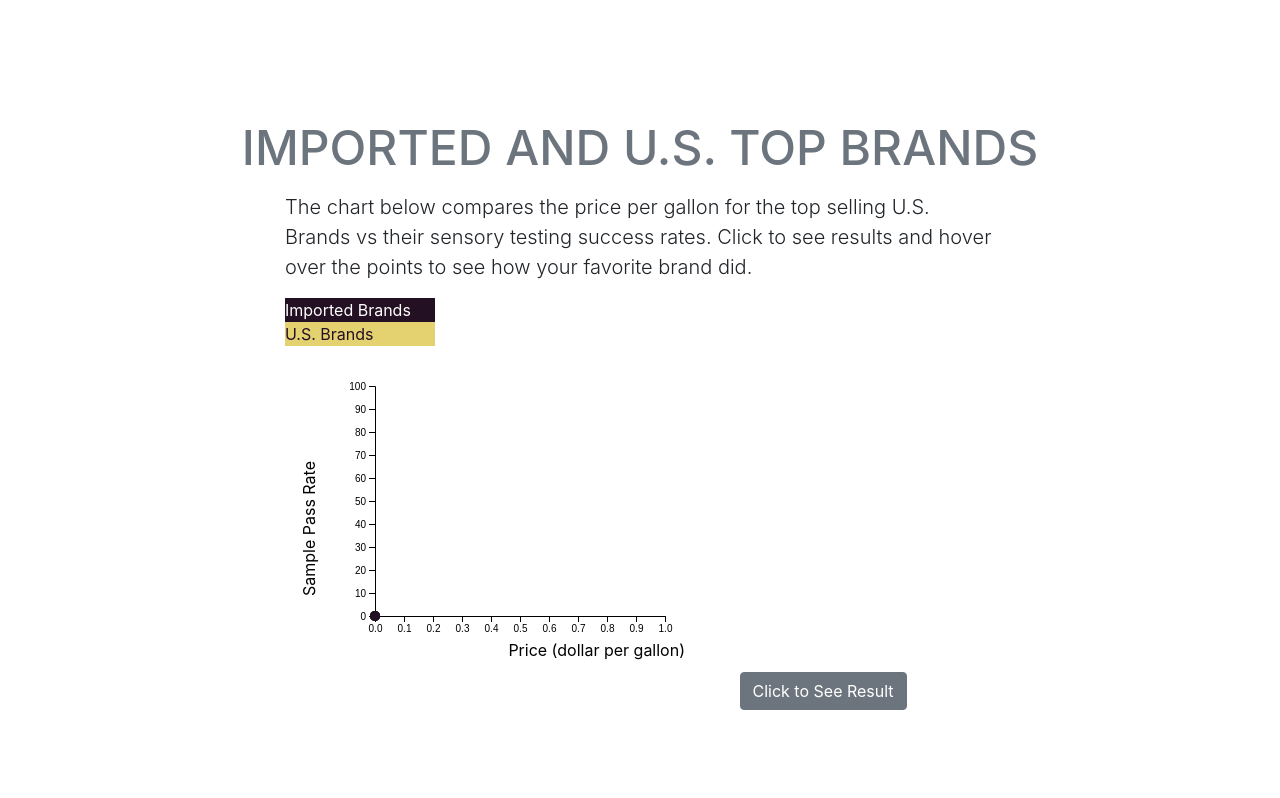
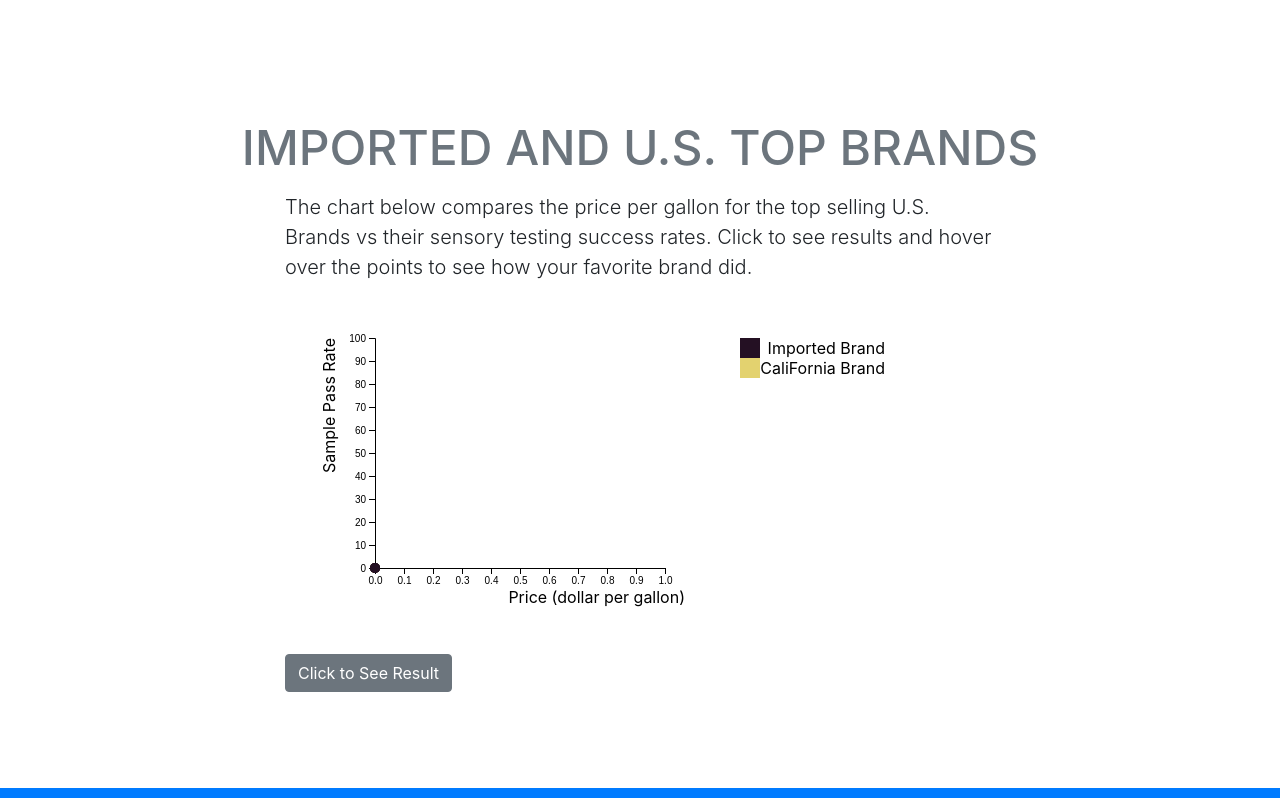
Before and after one commit to 3innielee/evoo, a website with bundled scripts: page index.html in a window 1280 px wide. Shown: the part 5090-5888 px from the top of the page. Built offline with nearby package versions, Linux system fonts and the light colour scheme; a web font is replaced by a local one.

Commit message:
add d3 legends

```diff
--- a/index.html
+++ b/index.html
@@ -348,12 +348,13 @@
         <br>
         <div class="col-lg-8 m-auto">
           <p class="lead">The chart below compares the price per gallon for the top selling U.S. Brands vs their sensory testing success rates. Click to see results and hover over the points to see how your favorite brand did.</p>
-          <div style="background-color: #241023;width:150px;color:white;size:8px">Imported Brands</div>
-          <div style="background-color: #E3D26F;width:150px;color:#241023;size:8px">U.S. Brands</div>
+
         </div>
 
         <div class="col-lg-8 m-auto" style="margin-left: auto;margin-right: auto;display:block;">
-          <svg></svg>
+          <svg>
+
+          </svg>
 
           <button id="nextButton" class="btn btn-secondary">Click to See Result</button>
         </div>
--- a/js/app.js
+++ b/js/app.js
@@ -7,9 +7,9 @@ $(function(){
     bottom: 30,
     left: 90
   };
-  var canvasWidth = 450;
+  var canvasWidth = 600;
   var canvasHeight = 350;
-  var width = canvasWidth - margin.left - margin.right-50;
+  var width = canvasWidth - margin.left - margin.right-200;
   var height = canvasHeight - margin.top - margin.bottom-50;
 
   var svg = d3.select('svg')
@@ -26,15 +26,15 @@ $(function(){
 
   // axis labels
   svg.append('text')
-      .attr('x', -250)
-      .attr('y', 30)
+      .attr('x', -175)
+      .attr('y', 50)
       .attr('class', 'label')
       .attr("transform", "rotate(-90)")
       .text('Sample Pass Rate');
     //3.attr("fill","white");
   svg.append('text')
-      .attr('x', canvasWidth-50)
-      .attr('y', canvasHeight-40)
+      .attr('x', canvasWidth-200)
+      .attr('y', canvasHeight-45)
       .attr('text-anchor', 'end')
       .attr('class', 'label')
       .text('Price (dollar per gallon)');
@@ -49,6 +49,36 @@ $(function(){
     .attr('text-anchor', 'end')
 
     .text('Top U.S. and Imported Brands');*/
+  var legend = svg.selectAll(".legend")
+    .data(["Imported Brand", "CaliFornia Brand"])
+    .enter().append("g")
+    .attr("class", "legend")
+    .attr("transform", function(d, i) { return "translate(0," + i * 20 + ")"; });
+
+  legend.append("text")
+    .attr('x', canvasWidth)
+    .attr('y', canvasHeight-300)
+    .attr("dy", ".35em")
+    .style("text-anchor", "end")
+    .text(function(d) { return d; });
+
+  legend.append("rect")
+    .attr('x', canvasWidth-425)
+    .attr('y', canvasHeight-320)
+    .attr('height', 20)
+    .attr('width', 20)
+    .style("fill", function(d) {
+      if (d=="Imported Brand"){return '#241023';}
+        else{return '#E3D26F';}
+
+    })
+    //.attr("d", function(d, i) { return symbol.type(symbols(d))(); })
+    .attr("transform", function(d, i) {
+        return "translate(" + (width -10) + "," + 10 + ")";
+    });
+
+
+
 
 
 
@@ -164,7 +194,7 @@ $(function(){
           div.transition()
              .duration(200)
              .style("opacity", .9);
-          div.html(d.brand+" ("+d.source+")<br/>("+d[xColumn]+","+d[yColumn]+")")
+          div.html(d.brand+"<br/>("+d[xColumn]+","+d[yColumn]+"%)")
              .style("left", (d3.event.pageX) + "px")
              .style("top", (d3.event.pageY - 28) + "px");
           })
```
